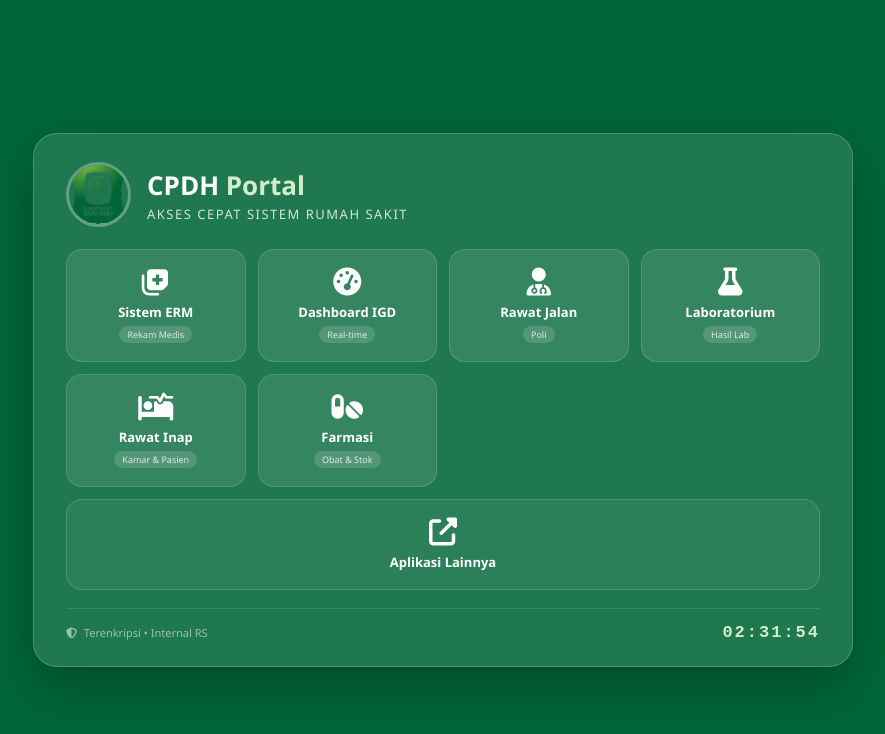
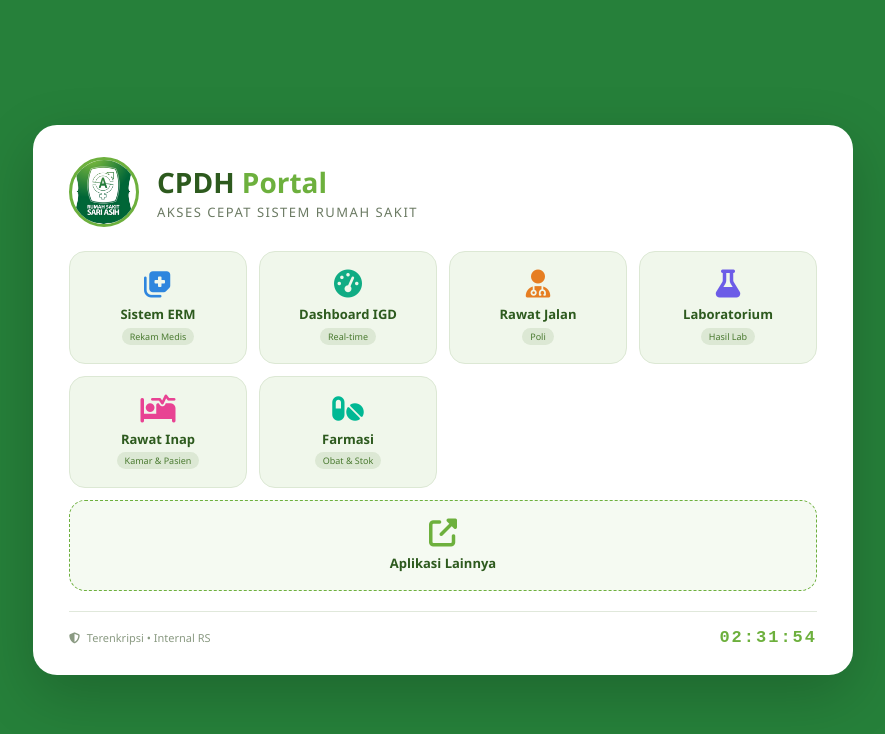
Before and after one commit to nhnurhabibullah007try/cpdh, a plain HTML site: page index.html in a window 1280 px wide. Shown: the whole page, without its empty margins (197-1082 px from the left). Drawn offline with Linux system fonts and the light colour scheme.

Commit message:
Add files via upload

```diff
--- a/index.html
+++ b/index.html
@@ -22,7 +22,7 @@
 
       body {
         font-family: "Segoe UI", Tahoma, Geneva, Verdana, sans-serif;
-        background: #006637;
+        background: #26803a;
         display: flex;
         justify-content: center;
         align-items: center;
@@ -30,17 +30,14 @@
         min-height: 100vh;
       }
 
-      /* ===== KARTU UTAMA ===== */
+      /* ===== KARTU UTAMA — PUTIH ===== */
       .card {
-        background: rgba(255, 255, 255, 0.12);
-        backdrop-filter: blur(14px);
-        -webkit-backdrop-filter: blur(14px);
-        border: 1px solid rgba(255, 255, 255, 0.2);
+        background: #ffffff;
         border-radius: 24px;
-        padding: 28px 32px 24px;
+        padding: 32px 36px 28px;
         max-width: 820px;
         width: 100%;
-        box-shadow: 0 20px 50px rgba(0, 0, 0, 0.25);
+        box-shadow: 0 20px 60px rgba(0, 0, 0, 0.2);
         transition: all 0.3s ease;
       }
 
@@ -48,39 +45,41 @@
       .header {
         display: flex;
         align-items: center;
-        gap: 16px;
-        margin-bottom: 22px;
+        gap: 18px;
+        margin-bottom: 24px;
       }
       .header .logo-img {
-        width: 60px;
-        height: 60px;
+        width: 65px;
+        height: 65px;
         border-radius: 50%;
         object-fit: cover;
-        border: 3px solid rgba(255, 255, 255, 0.3);
+        border: 3px solid #6db03d;
         flex-shrink: 0;
+        background: white;
       }
       .header .logo-placeholder {
-        width: 60px;
-        height: 60px;
+        width: 65px;
+        height: 65px;
         border-radius: 50%;
-        background: rgba(255, 255, 255, 0.15);
+        background: #e8f5e0;
         display: none;
         align-items: center;
         justify-content: center;
         font-size: 28px;
-        color: white;
+        color: #6db03d;
         flex-shrink: 0;
+        border: 3px solid #6db03d;
       }
       .header-text h1 {
-        color: white;
-        font-size: 24px;
+        color: #2d5a1e;
+        font-size: 26px;
         font-weight: 700;
       }
       .header-text h1 span {
-        color: #d4edc9;
+        color: #6db03d;
       }
       .header-text p {
-        color: rgba(255, 255, 255, 0.8);
+        color: #6b7a63;
         font-size: 13px;
         letter-spacing: 1.5px;
         text-transform: uppercase;
@@ -95,13 +94,13 @@
       }
 
       .menu-item {
-        background: rgba(255, 255, 255, 0.1);
-        border: 1px solid rgba(255, 255, 255, 0.15);
+        background: #f0f7eb;
+        border: 1px solid #dce8d4;
         border-radius: 16px;
         padding: 18px 10px;
         text-align: center;
         text-decoration: none;
-        color: white;
+        color: #2d5a1e;
         transition: all 0.3s cubic-bezier(0.4, 0, 0.2, 1);
         cursor: pointer;
         position: relative;
@@ -116,7 +115,7 @@
         height: 220%;
         background: radial-gradient(
           circle at 50% 50%,
-          rgba(255, 255, 255, 0.1) 0%,
+          rgba(109, 176, 61, 0.08) 0%,
           transparent 60%
         );
         opacity: 0;
@@ -127,9 +126,9 @@
       }
       .menu-item:hover {
         transform: translateY(-4px) scale(1.03);
-        border-color: rgba(255, 255, 255, 0.4);
-        box-shadow: 0 10px 28px rgba(0, 0, 0, 0.15);
-        background: rgba(255, 255, 255, 0.16);
+        border-color: #6db03d;
+        box-shadow: 0 8px 24px rgba(109, 176, 61, 0.2);
+        background: #e8f5e0;
       }
       .menu-item:active {
         transform: scale(0.95);
@@ -149,24 +148,18 @@
       .menu-item .badge {
         display: inline-block;
         font-size: 9px;
-        background: rgba(255, 255, 255, 0.15);
+        background: #dce8d4;
         padding: 2px 8px;
         border-radius: 20px;
         margin-top: 5px;
-        color: rgba(255, 255, 255, 0.8);
-      }
-
-      .item-erm i,
-      .item-igd i,
-      .item-rajal i,
-      .item-lab i,
-      .item-rawat-inap i,
-      .item-farmasi i {
-        color: #ffffff;
+        color: #4a7a30;
       }
 
       .full-width {
         grid-column: 1 / -1;
+      }
+      .full-width i {
+        color: #6db03d;
       }
 
       /* ===== FOOTER ===== */
@@ -174,21 +167,21 @@
         display: flex;
         justify-content: space-between;
         align-items: center;
-        margin-top: 18px;
-        padding-top: 14px;
-        border-top: 1px solid rgba(255, 255, 255, 0.12);
+        margin-top: 20px;
+        padding-top: 16px;
+        border-top: 1px solid #e0e8db;
         flex-wrap: wrap;
         gap: 8px;
       }
       .footer .info {
-        color: rgba(255, 255, 255, 0.55);
+        color: #8a9a82;
         font-size: 11px;
       }
       .footer .info i {
         margin-right: 4px;
       }
       .jam-digital {
-        color: #d4edc9;
+        color: #6db03d;
         font-size: 17px;
         font-weight: 700;
         font-family: "Courier New", monospace;
@@ -212,11 +205,11 @@
         }
         .header .logo-img,
         .header .logo-placeholder {
-          width: 65px;
-          height: 65px;
+          width: 70px;
+          height: 70px;
         }
         .header-text h1 {
-          font-size: 26px;
+          font-size: 28px;
         }
       }
 
@@ -254,8 +247,9 @@
         }
         .header .logo-img,
         .header .logo-placeholder {
-          width: 48px;
-          height: 48px;
+          width: 50px;
+          height: 50px;
+          font-size: 22px;
         }
         .header-text h1 {
           font-size: 20px;
@@ -302,12 +296,8 @@
 
       <!-- ===== GRID TOMBOL ===== -->
       <div class="grid">
-        <a
-          href="https://erm.cpdh.web.id"
-          target="_blank"
-          class="menu-item item-erm"
-        >
-          <i class="fas fa-notes-medical"></i>
+        <a href="https://erm.cpdh.web.id" target="_blank" class="menu-item">
+          <i class="fas fa-notes-medical" style="color: #2e86de"></i>
           <span class="label">Sistem ERM</span>
           <span class="badge">Rekam Medis</span>
         </a>
@@ -315,29 +305,21 @@
         <a
           href="https://dashboard-igd.cpdh.web.id"
           target="_blank"
-          class="menu-item item-igd"
+          class="menu-item"
         >
-          <i class="fas fa-tachometer-alt"></i>
+          <i class="fas fa-tachometer-alt" style="color: #10ac84"></i>
           <span class="label">Dashboard IGD</span>
           <span class="badge">Real-time</span>
         </a>
 
-        <a
-          href="https://rajal.cpdh.web.id"
-          target="_blank"
-          class="menu-item item-rajal"
-        >
-          <i class="fas fa-user-md"></i>
+        <a href="https://rajal.cpdh.web.id" target="_blank" class="menu-item">
+          <i class="fas fa-user-md" style="color: #e67e22"></i>
           <span class="label">Rawat Jalan</span>
           <span class="badge">Poli</span>
         </a>
 
-        <a
-          href="https://lab.cpdh.web.id"
-          target="_blank"
-          class="menu-item item-lab"
-        >
-          <i class="fas fa-flask"></i>
+        <a href="https://lab.cpdh.web.id" target="_blank" class="menu-item">
+          <i class="fas fa-flask" style="color: #6c5ce7"></i>
           <span class="label">Laboratorium</span>
           <span class="badge">Hasil Lab</span>
         </a>
@@ -345,19 +327,15 @@
         <a
           href="https://rawatinap.cpdh.web.id"
           target="_blank"
-          class="menu-item item-rawat-inap"
+          class="menu-item"
         >
-          <i class="fas fa-procedures"></i>
+          <i class="fas fa-procedures" style="color: #e84393"></i>
           <span class="label">Rawat Inap</span>
           <span class="badge">Kamar & Pasien</span>
         </a>
 
-        <a
-          href="https://farmasi.cpdh.web.id"
-          target="_blank"
-          class="menu-item item-farmasi"
-        >
-          <i class="fas fa-pills"></i>
+        <a href="https://farmasi.cpdh.web.id" target="_blank" class="menu-item">
+          <i class="fas fa-pills" style="color: #00b894"></i>
           <span class="label">Farmasi</span>
           <span class="badge">Obat & Stok</span>
         </a>
@@ -366,7 +344,7 @@
           href="https://link-lain.com"
           target="_blank"
           class="menu-item full-width"
-          style="background: rgba(255, 255, 255, 0.06)"
+          style="background: #f5faf2; border: 1px dashed #6db03d"
         >
           <i class="fas fa-external-link-alt"></i>
           <span class="label">Aplikasi Lainnya</span>
```
